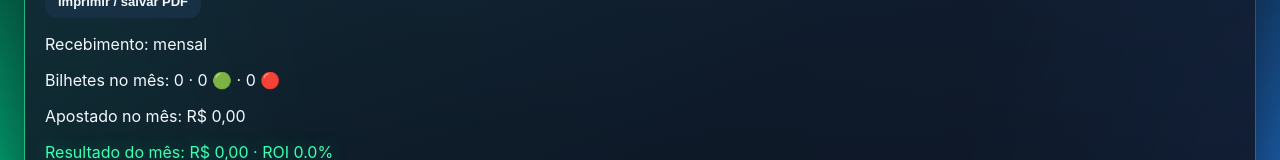
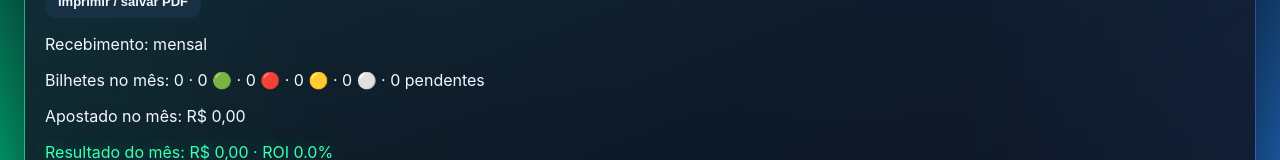
Before and after one commit to CarusoProClubs/gestao-banca, a Next.js app: page /relatorio in a window 1280 px wide. Shown: the part 207-367 px from the top of the page. Built offline with nearby package versions, Linux system fonts and the light colour scheme; no server answers; the database is empty.

Commit message:
feat: show cashout and pending in monthly report

```diff
--- a/app/relatorio/page.js
+++ b/app/relatorio/page.js
@@ -46,7 +46,7 @@ export default function RelatorioPage() {
         <button onClick={() => window.print()}>Imprimir / salvar PDF</button>
       </p>
       <p>Recebimento: {settings.periodicidade}</p>
-      <p>Bilhetes no mês: {mes.total} · {mes.green} 🟢 · {mes.red} 🔴</p>
+      <p>Bilhetes no mês: {mes.total} · {mes.green} 🟢 · {mes.red} 🔴 · {mes.cashout || 0} 🟡 · {mes.anulada || 0} ⚪ · {mes.pendente || 0} pendentes</p>
       <p>Apostado no mês: {money(mes.apostado)}</p>
       <p className={mes.lucro >= 0 ? "ok" : "bad"}>Resultado do mês: {money(mes.lucro)} · ROI {pct(mes.roi)}</p>
       <p>Teto do período: {money(orcamento)} · {termo.seguro ? "🟢 Seguro" : "🔴 Alerta"}</p>
```
